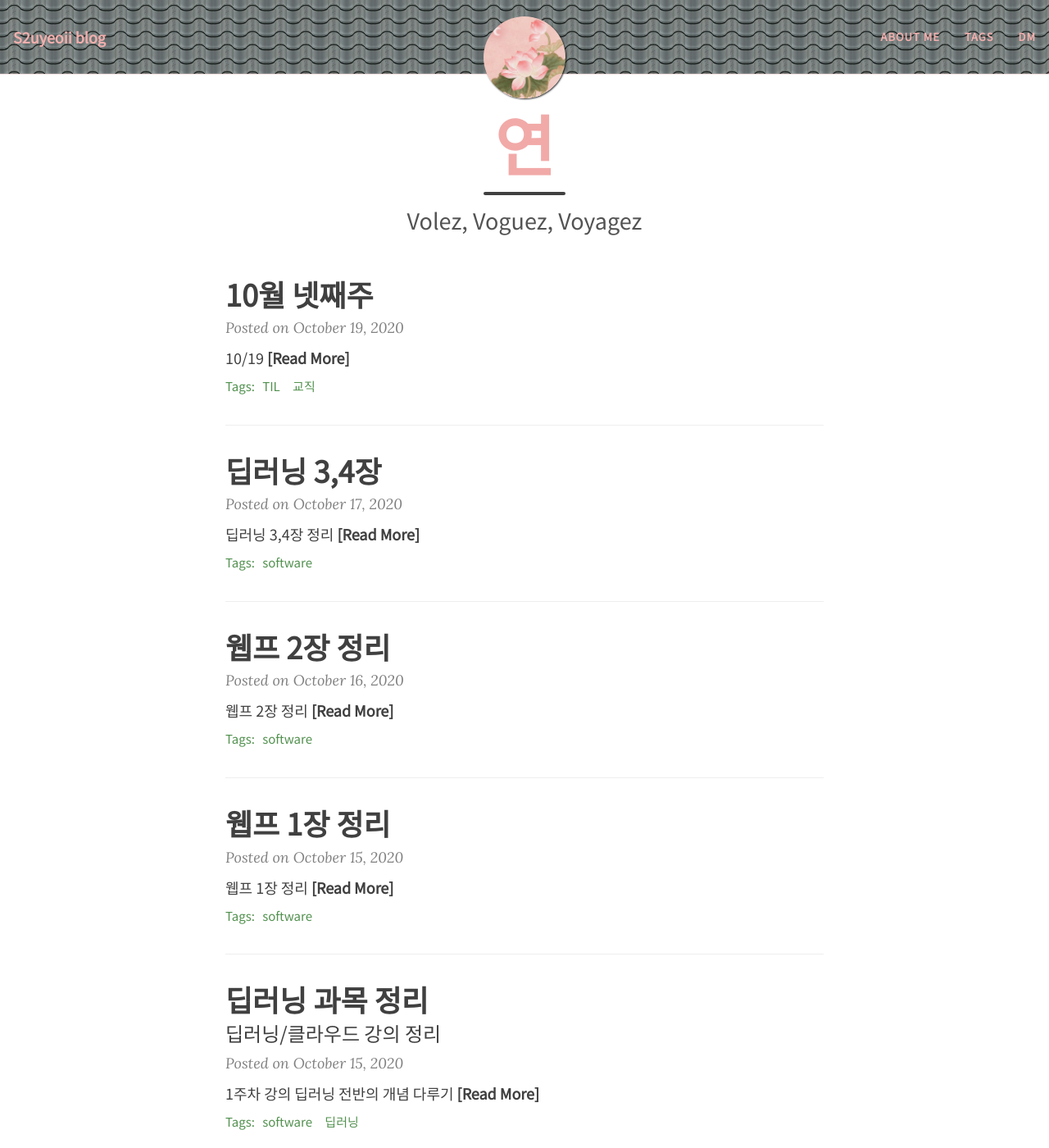
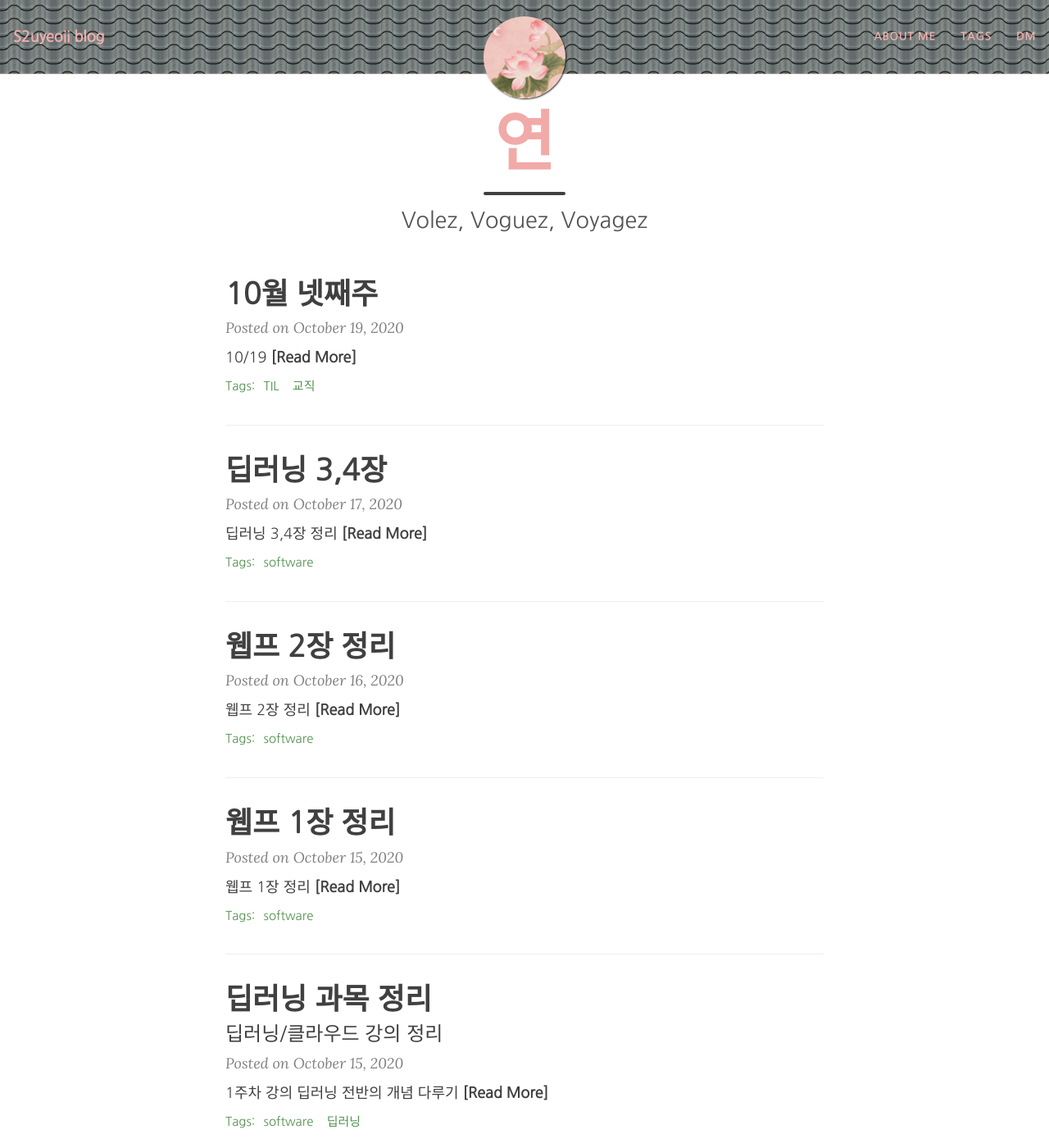
Before and after one commit to yeoneed/yeoneed.github.io, a Jekyll site: the page built from index.html, in a window 1280 px wide and 1400 px high. Shown: the whole window at 82% size. Built offline with Jekyll 4.4.1, drawn with Linux system fonts in a browser that asks for light colours; nearby versions of some CDN libraries; the list of posts is cut into pages by our own code.

Commit message:
Update beautifuljekyll.css

```diff
--- a/assets/css/beautifuljekyll.css
+++ b/assets/css/beautifuljekyll.css
@@ -5,8 +5,9 @@ layout: null
 /*@import url(https://cdn.jsdelivr.net/gh/moonspam/NanumSquare@1.0/nanumsquare.css);*/
 /*@import url(//fonts.googleapis.com/earlyaccess/notosanskr.css);*/
 /*@import url('https://fonts.googleapis.com/css2?family=Noto+Serif+KR&display=swap');*/
-@import url('https://fonts.googleapis.com/css2?family=Noto+Sans+KR&display=swap');
-@import url('https://fonts.googleapis.com/css2?family=Roboto&display=swap');
+/*@import url('https://fonts.googleapis.com/css2?family=Noto+Sans+KR&display=swap');
+@import url('https://fonts.googleapis.com/css2?family=Roboto&display=swap');*/
+@import url('https://fonts.googleapis.com/css2?family=Nanum+Gothic&display=swap');
 @import url("pygment_highlights.css");
 
 /* --- General --- */
@@ -16,7 +17,7 @@ html {
 }
 
 body {
-  font-family: 'Noto Sans KR','Roboto', sans-serif;
+  font-family: 'Nanum Gothic','Roboto', sans-serif;
   /*font-family: 'Lora', 'Times New Roman', serif;*/
   font-size: 1.125rem;
   color: {{ site.text-col | default: "#404040" }};
@@ -32,7 +33,7 @@ p {
   margin: 1.875rem 0;
 }
 h1,h2,h3,h4,h5,h6 {
-    font-family: 'Noto Sans KR','Roboto', sans-serif;
+    font-family: 'Nanum Gothic','Roboto', sans-serif;
   font-weight: 800;
   line-height: 1.1;
 }
@@ -142,7 +143,7 @@ img {
   background-color: {{ site.navbar-col | default: "#EAEAEA" }};
   border-bottom: 1px solid {{ site.navbar-border-col | default: "#DDDDDD" }};
   /*font-family: 'NanumSquare', 'Noto Sans KR', 'Open Sans', 'Helvetica Neue', Helvetica, Arial, sans-serif;*/
-   font-family: 'Noto Sans KR','Roboto', sans-serif;
+   font-family: 'Nanum Gothic','Helvetica Neue', Helvetica, Arial,'Roboto', sans-serif;
   {% if site.navbar-img %}
     background-image: url({{ site.navbar-img | relative_url }});
     background-attachment: fixed;
@@ -422,7 +423,7 @@ footer .list-inline {
 }
 footer .copyright {
   /*font-family: 'NanumSquare', 'Noto Sans KR', 'Open Sans', 'Helvetica Neue', Helvetica, Arial, sans-serif;*/
-  font-family: 'Noto Sans KR','Roboto', sans-serif;
+    font-family: 'Nanum Gothic','Helvetica Neue', Helvetica, Arial,'Roboto', sans-serif;
   text-align: center;
   margin-bottom: 0;
   margin-top: 0;
@@ -435,7 +436,7 @@ footer .footer-custom-content {
   text-align: center;
   margin-bottom: 0.9375rem;
    /*font-family: 'NanumSquare', 'Noto Sans KR', 'Open Sans', 'Helvetica Neue', Helvetica, Arial, sans-serif;*/
-    font-family: 'Noto Sans KR','Roboto', sans-serif;
+      font-family: 'Nanum Gothic','Helvetica Neue', Helvetica, Arial,'Roboto', sans-serif;
 }
 
 @media (min-width: 768px) {
@@ -474,7 +475,7 @@ footer .footer-custom-content {
 .post-preview a {
   text-decoration: none;
     /*font-family: 'NanumSquare', 'Noto Sans KR', 'Open Sans', 'Helvetica Neue', Helvetica, Arial, sans-serif;*/
-    font-family: 'Noto Sans KR','Roboto', sans-serif;
+       font-family: 'Nanum Gothic','Helvetica Neue', Helvetica, Arial,'Roboto', sans-serif;
   color: {{ site.text-col | default: "#404040" }};
 }
 
@@ -577,7 +578,7 @@ footer .footer-custom-content {
 
 .blog-tags {
    /*font-family: 'NanumSquare', 'Noto Sans KR', 'Open Sans', 'Helvetica Neue', Helvetica, Arial, sans-serif;*/
-  font-family: 'Noto Sans KR','Roboto', sans-serif;
+   font-family: 'Nanum Gothic','Helvetica Neue', Helvetica, Arial,'Roboto', sans-serif;
   font-size: 0.9375rem;
   margin-bottom: 1.875rem;
 }
@@ -625,7 +626,7 @@ footer .footer-custom-content {
 
 #full-tags-list {
   /*font-family: 'NanumSquare', 'Noto Sans KR', 'Open Sans', 'Helvetica Neue', Helvetica, Arial, sans-serif;*/
-    font-family: 'Noto Sans KR','Roboto', sans-serif;
+      font-family: 'Nanum Gothic','Helvetica Neue', Helvetica, Arial,'Roboto', sans-serif;
 }
 
 #full-tags-list .tag-entry {
@@ -700,7 +701,7 @@ nav.top-nav-short-permanent ~ header > .intro-header.big-img {
   line-height: 1.1;
   display: block;
   /*font-family: 'NanumSquare', 'Noto Sans KR', 'Open Sans', 'Helvetica Neue', Helvetica, Arial, sans-serif;*/
-  font-family: 'Noto Sans KR','Roboto', sans-serif;
+     font-family: 'Nanum Gothic','Helvetica Neue', Helvetica, Arial,'Roboto', sans-serif;
   font-weight: 300;
   margin: 0.625rem 0 0;
   color: #373737db;
@@ -727,7 +728,7 @@ nav.top-nav-short-permanent ~ header > .intro-header.big-img {
   font-size: 0.6875rem;
   color: #EEE;
    /*font-family: 'NanumSquare', 'Noto Sans KR', 'Open Sans', 'Helvetica Neue', Helvetica, Arial, sans-serif;*/
-   font-family: 'Noto Sans KR','Roboto', sans-serif;
+   font-family: 'Nanum Gothic','Helvetica Neue', Helvetica, Arial,'Roboto', sans-serif;
   right: 0;
   bottom: 0;
   display: none;
@@ -820,7 +821,7 @@ nav.top-nav-short-permanent ~ header > .intro-header.big-img {
 
 .pagination .page-item .page-link {
     /*font-family: 'NanumSquare', 'Noto Sans KR', 'Open Sans', 'Helvetica Neue', Helvetica, Arial, sans-serif;*/
-    font-family: 'Noto Sans KR','Roboto', sans-serif;
+     font-family: 'Nanum Gothic','Helvetica Neue', Helvetica, Arial,'Roboto', sans-serif;
   text-transform: uppercase;
   font-size: 0.875rem;
   font-weight: 800;
```
